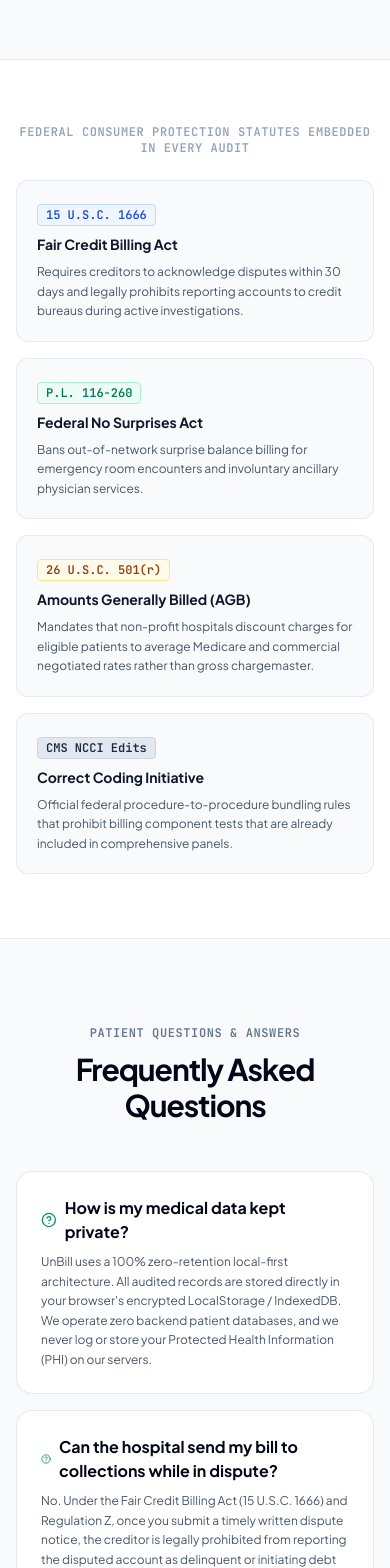
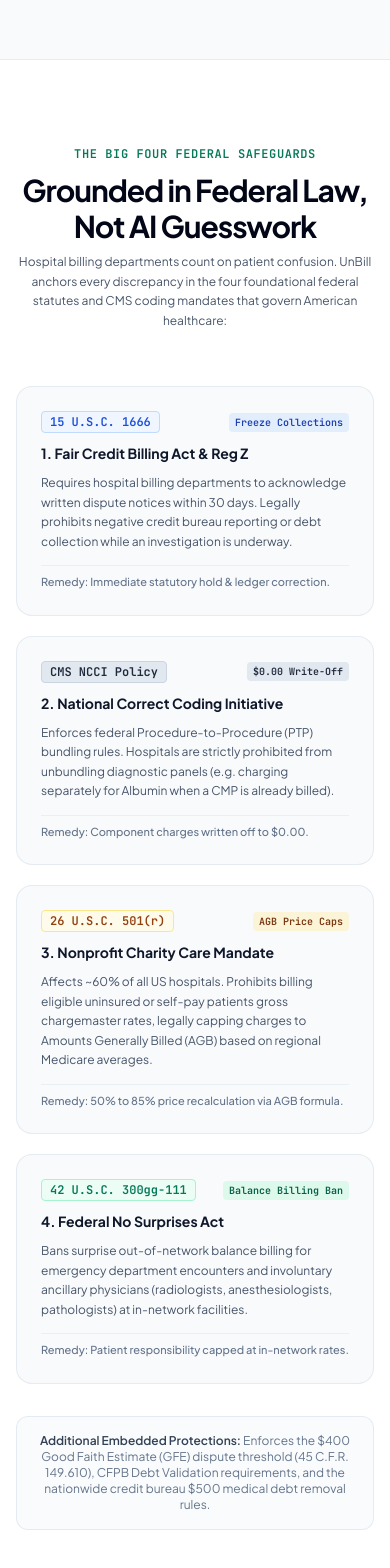
Before and after one commit to z-lovejeet/UnBill, a Next.js app: page / in a window 390 px wide. Shown: the part 5420-6988 px from the top of the page. Built offline with nearby package versions, Linux system fonts and the light colour scheme.

Commit message:
feat(ui): feature Big Four federal billing safeguards on landing page

```diff
--- a/src/app/page.tsx
+++ b/src/app/page.tsx
@@ -369,56 +369,123 @@
         </div>
       </section>
 
-      {/* 6. Federal Statutory Protections Strip */}
-      <section className="py-16 bg-white border-y border-slate-200/80">
+      {/* 6. Federal Statutory Protections Strip - The Big Four */}
+      <section className="py-20 bg-white border-y border-slate-200/80">
         <div className="max-w-6xl mx-auto px-4 sm:px-6">
-          <p className="text-xs font-semibold text-slate-400 uppercase tracking-wider text-center mb-6 font-mono">
-            Federal Consumer Protection Statutes Embedded in Every Audit
+          <div className="text-center max-w-2xl mx-auto mb-14 space-y-2">
+            <span className="text-xs font-mono uppercase font-bold text-emerald-700 tracking-wider">
+              The Big Four Federal Safeguards
+            </span>
+            <h2 className="text-3xl sm:text-4xl font-bold text-slate-950 tracking-[-0.035em]">
+              Grounded in Federal Law, Not AI Guesswork
+            </h2>
+            <p className="text-xs sm:text-sm text-slate-600 leading-relaxed">
+              Hospital billing departments count on patient confusion. UnBill anchors every discrepancy
+              in the four foundational federal statutes and CMS coding mandates that govern American healthcare:
             </p>
-          <div className="grid grid-cols-1 sm:grid-cols-2 lg:grid-cols-4 gap-4">
-            <div className="p-5 rounded-xl bg-slate-50 border border-slate-200/80 space-y-2">
+          </div>
+
+          <div className="grid grid-cols-1 sm:grid-cols-2 lg:grid-cols-4 gap-5">
+            {/* Statute 1: FCBA */}
+            <div className="p-6 rounded-2xl bg-slate-50 border border-slate-200/80 space-y-3.5 flex flex-col justify-between">
+              <div className="space-y-2.5">
+                <div className="flex items-center justify-between gap-2">
                   <span className="font-mono text-xs font-bold px-2 py-0.5 rounded bg-blue-50 text-blue-700 border border-blue-200 inline-flex items-center whitespace-nowrap">
                     15 U.S.C. 1666
                   </span>
-              <h4 className="font-bold text-slate-900 text-sm">Fair Credit Billing Act</h4>
+                  <span className="text-[10px] font-mono font-semibold text-blue-800 bg-blue-100/70 px-1.5 py-0.5 rounded">
+                    Freeze Collections
+                  </span>
+                </div>
+                <h4 className="font-bold text-slate-900 text-sm">
+                  1. Fair Credit Billing Act & Reg Z
+                </h4>
                 <p className="text-xs text-slate-600 leading-relaxed">
-                Requires creditors to acknowledge disputes within 30 days and legally prohibits
-                reporting accounts to credit bureaus during active investigations.
+                  Requires hospital billing departments to acknowledge written dispute notices within 30 days.
+                  Legally prohibits negative credit bureau reporting or debt collection while an investigation is underway.
                 </p>
               </div>
+              <div className="pt-2 border-t border-slate-200/60 text-[11px] font-medium text-slate-500">
+                Remedy: Immediate statutory hold & ledger correction.
+              </div>
+            </div>
 
-            <div className="p-5 rounded-xl bg-slate-50 border border-slate-200/80 space-y-2">
-              <span className="font-mono text-xs font-bold px-2 py-0.5 rounded bg-emerald-50 text-emerald-700 border border-emerald-200 inline-flex items-center whitespace-nowrap">
-                P.L. 116-260
+            {/* Statute 2: CMS NCCI */}
+            <div className="p-6 rounded-2xl bg-slate-50 border border-slate-200/80 space-y-3.5 flex flex-col justify-between">
+              <div className="space-y-2.5">
+                <div className="flex items-center justify-between gap-2">
+                  <span className="font-mono text-xs font-bold px-2 py-0.5 rounded bg-slate-200 text-slate-800 border border-slate-300 inline-flex items-center whitespace-nowrap">
+                    CMS NCCI Policy
                   </span>
-              <h4 className="font-bold text-slate-900 text-sm">Federal No Surprises Act</h4>
+                  <span className="text-[10px] font-mono font-semibold text-slate-800 bg-slate-200 px-1.5 py-0.5 rounded">
+                    $0.00 Write-Off
+                  </span>
+                </div>
+                <h4 className="font-bold text-slate-900 text-sm">
+                  2. National Correct Coding Initiative
+                </h4>
                 <p className="text-xs text-slate-600 leading-relaxed">
-                Bans out-of-network surprise balance billing for emergency room encounters and
-                involuntary ancillary physician services.
+                  Enforces federal Procedure-to-Procedure (PTP) bundling rules. Hospitals are strictly prohibited
+                  from unbundling diagnostic panels (e.g. charging separately for Albumin when a CMP is already billed).
                 </p>
               </div>
+              <div className="pt-2 border-t border-slate-200/60 text-[11px] font-medium text-slate-500">
+                Remedy: Component charges written off to $0.00.
+              </div>
+            </div>
 
-            <div className="p-5 rounded-xl bg-slate-50 border border-slate-200/80 space-y-2">
+            {/* Statute 3: IRC 501(r) */}
+            <div className="p-6 rounded-2xl bg-slate-50 border border-slate-200/80 space-y-3.5 flex flex-col justify-between">
+              <div className="space-y-2.5">
+                <div className="flex items-center justify-between gap-2">
                   <span className="font-mono text-xs font-bold px-2 py-0.5 rounded bg-amber-50 text-amber-800 border border-amber-200 inline-flex items-center whitespace-nowrap">
                     26 U.S.C. 501(r)
                   </span>
-              <h4 className="font-bold text-slate-900 text-sm">Amounts Generally Billed (AGB)</h4>
+                  <span className="text-[10px] font-mono font-semibold text-amber-900 bg-amber-100/70 px-1.5 py-0.5 rounded">
+                    AGB Price Caps
+                  </span>
+                </div>
+                <h4 className="font-bold text-slate-900 text-sm">
+                  3. Nonprofit Charity Care Mandate
+                </h4>
                 <p className="text-xs text-slate-600 leading-relaxed">
-                Mandates that non-profit hospitals discount charges for eligible patients to average
-                Medicare and commercial negotiated rates rather than gross chargemaster.
+                  Affects ~60% of all US hospitals. Prohibits billing eligible uninsured or self-pay patients gross chargemaster
+                  rates, legally capping charges to Amounts Generally Billed (AGB) based on regional Medicare averages.
                 </p>
               </div>
+              <div className="pt-2 border-t border-slate-200/60 text-[11px] font-medium text-slate-500">
+                Remedy: 50% to 85% price recalculation via AGB formula.
+              </div>
+            </div>
 
-            <div className="p-5 rounded-xl bg-slate-50 border border-slate-200/80 space-y-2">
-              <span className="font-mono text-xs font-bold px-2 py-0.5 rounded bg-slate-200 text-slate-800 border border-slate-300 inline-flex items-center whitespace-nowrap">
-                CMS NCCI Edits
+            {/* Statute 4: No Surprises Act */}
+            <div className="p-6 rounded-2xl bg-slate-50 border border-slate-200/80 space-y-3.5 flex flex-col justify-between">
+              <div className="space-y-2.5">
+                <div className="flex items-center justify-between gap-2">
+                  <span className="font-mono text-xs font-bold px-2 py-0.5 rounded bg-emerald-50 text-emerald-700 border border-emerald-200 inline-flex items-center whitespace-nowrap">
+                    42 U.S.C. 300gg-111
                   </span>
-              <h4 className="font-bold text-slate-900 text-sm">Correct Coding Initiative</h4>
+                  <span className="text-[10px] font-mono font-semibold text-emerald-800 bg-emerald-100/70 px-1.5 py-0.5 rounded">
+                    Balance Billing Ban
+                  </span>
+                </div>
+                <h4 className="font-bold text-slate-900 text-sm">
+                  4. Federal No Surprises Act
+                </h4>
                 <p className="text-xs text-slate-600 leading-relaxed">
-                Official federal procedure-to-procedure bundling rules that prohibit billing component
-                tests that are already included in comprehensive panels.
+                  Bans surprise out-of-network balance billing for emergency department encounters and involuntary
+                  ancillary physicians (radiologists, anesthesiologists, pathologists) at in-network facilities.
                 </p>
               </div>
+              <div className="pt-2 border-t border-slate-200/60 text-[11px] font-medium text-slate-500">
+                Remedy: Patient responsibility capped at in-network rates.
+              </div>
+            </div>
+          </div>
+
+          {/* Complementary Protections Strip */}
+          <div className="mt-8 p-4 rounded-xl bg-slate-50/80 border border-slate-200/80 text-center text-xs text-slate-500 font-sans">
+            <span className="font-semibold text-slate-700">Additional Embedded Protections:</span> Enforces the $400 Good Faith Estimate (GFE) dispute threshold (45 C.F.R. 149.610), CFPB Debt Validation requirements, and the nationwide credit bureau $500 medical debt removal rules.
           </div>
         </div>
       </section>
```
Lines whose indentation alone changed are shown as unchanged.
